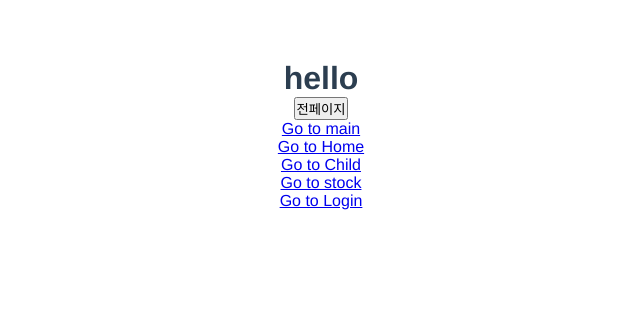
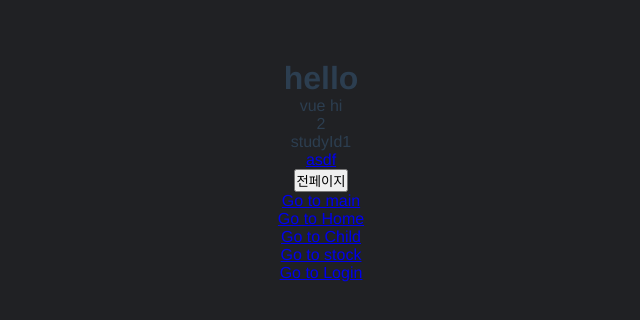
Before and after one commit to sungkwangLim/hello-world, a Vue app: page /hello-world/Study in a window 1280 px wide. Shown: the top 320 px of the page, without its empty margins (319-959 px from the left). Built offline with nearby package versions, Linux system fonts and the light colour scheme.

Commit message:
동적 속성,이벤트 전달

```diff
--- a/src/App.vue
+++ b/src/App.vue
@@ -7,12 +7,12 @@
     <!-- <Child :wb="webtoons" /> -->
     <!-- <Login />
     <Stock v-show="false" /> -->
-    <router-view :wb="webtoons"></router-view>
+    <router-view ></router-view>
     <div><button v-on:click="goBack">전페이지</button></div>
     <div>
       <router-link to="/">Go to main</router-link> <br>
       <router-link to="/Home">Go to Home</router-link> <br>
-      <router-link to="/Child">Go to Child</router-link> <br>
+      <router-link to="/Child" :wb="webtoons">Go to Child</router-link> <br>
       <router-link to="/Stock">Go to stock</router-link> <br>
       <router-link to="/Login">Go to Login</router-link>
     </div>
--- a/src/components/study.vue
+++ b/src/components/study.vue
@@ -1,5 +1,10 @@
 <template>
-  <div></div>
+  <div>
+      <p> {{ msg }} </p>
+      <span> {{ a + 1}}  </span>
+      <div :id="`vue${dynamicId}`" v-if="dynamicView"> {{ dynamicId }} </div>
+      <a :[attr]="attr" @[eventName]="dynamicView">asdf</a>
+  </div>
 </template>
 
 <script>
@@ -7,15 +12,25 @@ export default {
     name:'study',
     data(){
         return{
-            a:1
+            msg : 'vue hi',
+            a:1,
+            dynamicId : 'studyId1',
+            dynamicView : true,
+            attr : 'href',
+            eventName: 'focus'
+
         }
     },
     created: function(){ //create 훅은 인스턴트가 생성 된 후에 호출됩니다.
         console.log(`a is : ${this.a}`);
+        console.log(document.querySelector('#vuestudyId1')) //dom 에 있는 아이디값을 못 불러옴
+    },
+    mounted: function(){
+        console.log(document.querySelector('#vuestudyId1')) //dom 에 있는 아이디값을 불러옴
     }
 }
 </script>
 
 <style>
-
+    html {background: #202124;}
 </style>
```
